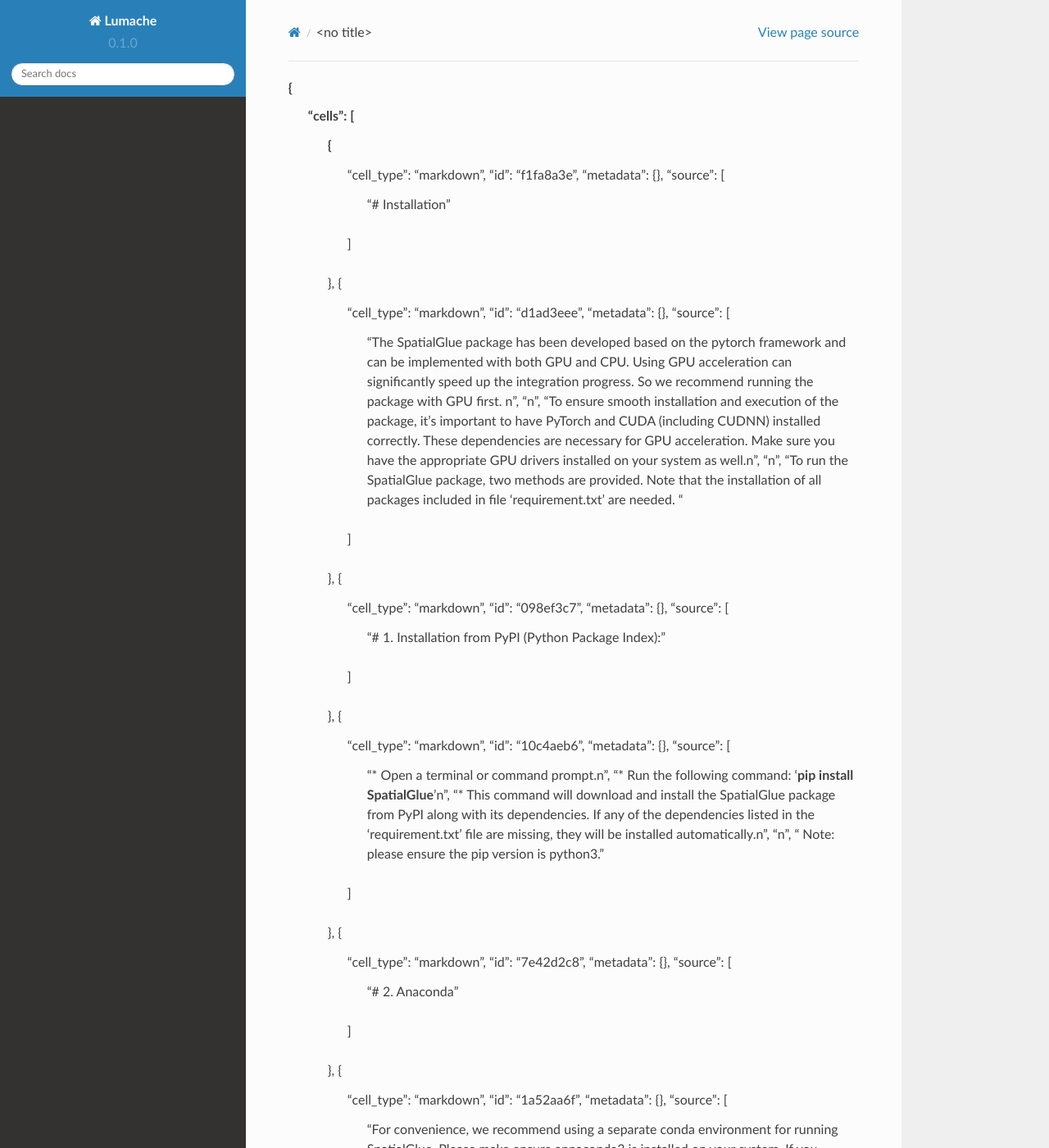
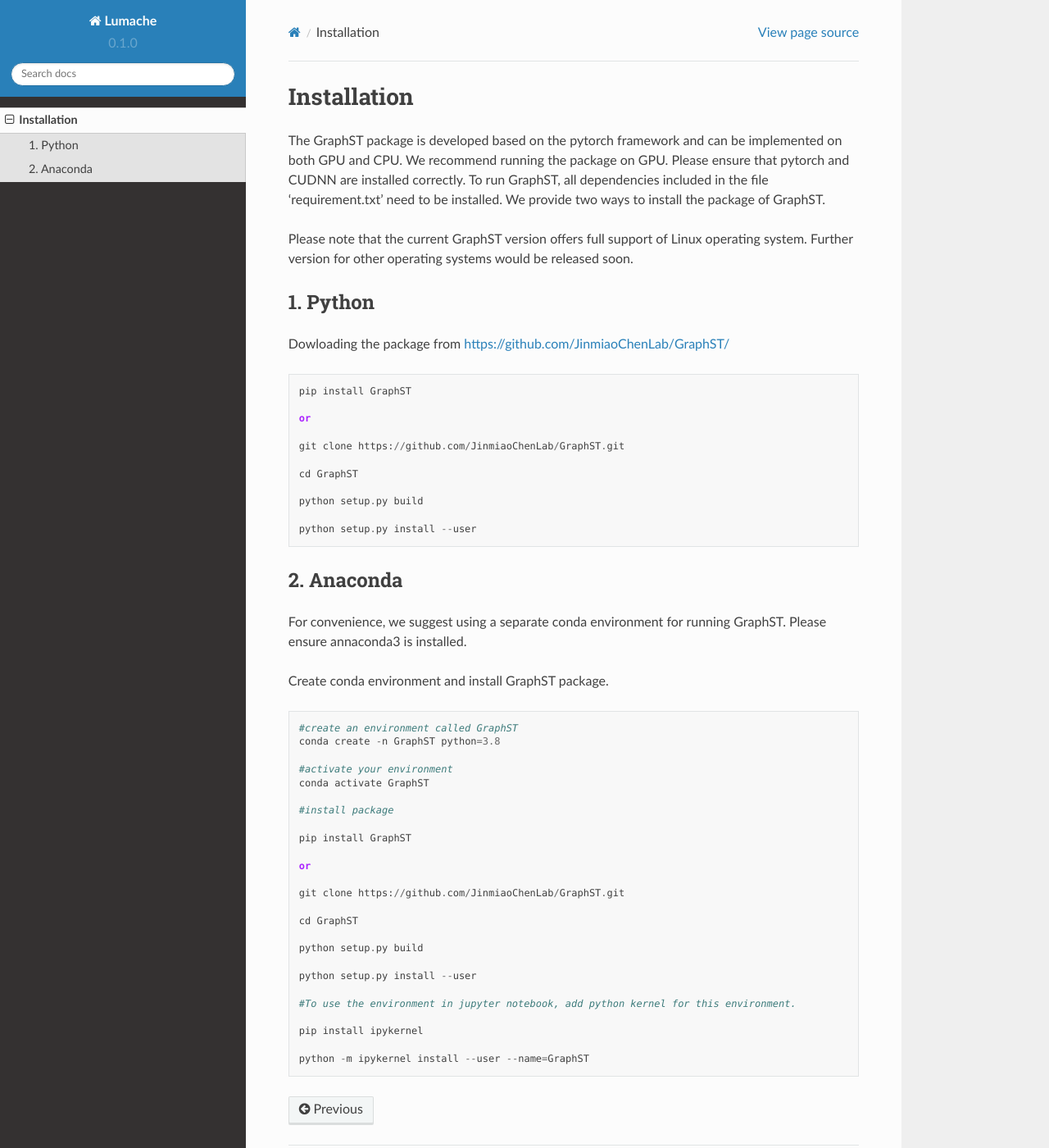
Before and after one commit to JinmiaoChenLab/SpatialGlue_tutorials, a Sphinx documentation site: the page built from docs/source/Installation.rst, in a window 1280 px wide and 1400 px high. Shown: the whole window at 82% size. Built offline with Sphinx 7.4.7 and the Read the Docs theme 2.0.0, drawn with Linux system fonts in a browser that asks for light colours; pages that are not in the unit, such as notebooks, are missing from menus; some of the changed text lies outside the part shown.

Commit message:
Update Installation.rst

```diff
--- a/docs/source/Installation.rst
+++ b/docs/source/Installation.rst
@@ -1,115 +1,65 @@
-{
- "cells": [
-  {
-   "cell_type": "markdown",
-   "id": "f1fa8a3e",
-   "metadata": {},
-   "source": [
-    "# Installation"
-   ]
-  },
-  {
-   "cell_type": "markdown",
-   "id": "d1ad3eee",
-   "metadata": {},
-   "source": [
-    "The SpatialGlue package has been developed based on the pytorch framework and can be implemented with both GPU and CPU. Using GPU acceleration can significantly speed up the integration progress. So we recommend running the package with GPU first. \n",
-    "\n",
-    "To ensure smooth installation and execution of the package, it's important to have PyTorch and CUDA (including CUDNN) installed correctly. These dependencies are necessary for GPU acceleration. Make sure you have the appropriate GPU drivers installed on your system as well.\n",
-    "\n",
-    "To run the SpatialGlue package, two methods are provided. Note that the installation of all packages included in file 'requirement.txt' are needed. "
-   ]
-  },
-  {
-   "cell_type": "markdown",
-   "id": "098ef3c7",
-   "metadata": {},
-   "source": [
-    "# 1. Installation from PyPI (Python Package Index):"
-   ]
-  },
-  {
-   "cell_type": "markdown",
-   "id": "10c4aeb6",
-   "metadata": {},
-   "source": [
-    "* Open a terminal or command prompt.\n",
-    "* Run the following command: '**pip install SpatialGlue**'\n",
-    "* This command will download and install the SpatialGlue package from PyPI along with its dependencies. If any of the dependencies listed in the 'requirement.txt' file are missing, they will be installed automatically.\n",
-    "\n",
-    "  Note: please ensure the pip version is python3."
-   ]
-  },
-  {
-   "cell_type": "markdown",
-   "id": "7e42d2c8",
-   "metadata": {},
-   "source": [
-    "# 2. Anaconda"
-   ]
-  },
-  {
-   "cell_type": "markdown",
-   "id": "1a52aa6f",
-   "metadata": {},
-   "source": [
-    "For convenience, we recommend using a separate conda environment for running SpatialGlue. Please make ensure annaconda3 is installed on your system. If you haven't installed it yet, you can download and install Anaconda3 from the official Anaconda website (https://www.anaconda.com/products/individual).\n",
-    "\n",
-    "1. Create conda environment and install SpatialGlue package."
-   ]
-  },
-  {
-   "cell_type": "markdown",
-   "id": "c236a088",
-   "metadata": {},
-   "source": [
-    "* Create an environment called SpatialGlue\n",
-    "\n",
-    "  **conda create -n SpatialGlue python=3.8** \n",
-    "  \n",
-    "\n",
-    "* Activate your environment\n",
-    "\n",
-    "  **conda activate SpatialGlue**\n",
-    "  \n",
-    "\n",
-    "* Install SpatialGlue package\n",
-    "\n",
-    "  **pip install SpatialGlue**"
-   ]
-  },
-  {
-   "cell_type": "markdown",
-   "id": "5f9a2ad0",
-   "metadata": {},
-   "source": [
-    "2. To use the environment in jupyter notebook, add python kernel for this environment.\n",
-    "\n",
-    "   **pip install ipykernel**\n",
-    "\n",
-    "   **python -m ipykernel install --user --name=SpatialGlue**"
-   ]
-  }
- ],
- "metadata": {
-  "kernelspec": {
-   "display_name": "long",
-   "language": "python",
-   "name": "long"
-  },
-  "language_info": {
-   "codemirror_mode": {
-    "name": "ipython",
-    "version": 3
-   },
-   "file_extension": ".py",
-   "mimetype": "text/x-python",
-   "name": "python",
-   "nbconvert_exporter": "python",
-   "pygments_lexer": "ipython3",
-   "version": "3.8.0"
-  }
- },
- "nbformat": 4,
- "nbformat_minor": 5
-}
+.. GraphST documentation master file, created by
+   sphinx-quickstart on Thu Sep 16 19:43:51 2021.
+   You can adapt this file completely to your liking, but it should at least
+   contain the root `toctree` directive.
+
+Installation
+============
+
+The GraphST package is developed based on the pytorch framework and can be implemented on both GPU and CPU.
+We recommend running the package on GPU. Please ensure that pytorch and CUDNN are installed correctly. To run GraphST, all dependencies included in the file 'requirement.txt' need to be installed. We provide two ways to install the package of GraphST.
+
+Please note that the current GraphST version offers full support of Linux operating system. Further version for other operating systems would be released soon.
+
+1. Python
+---------------------
+
+Dowloading the package from https://github.com/JinmiaoChenLab/GraphST/
+
+.. code-block:: python
+
+   pip install GraphST
+
+   or
+
+   git clone https://github.com/JinmiaoChenLab/GraphST.git
+
+   cd GraphST
+
+   python setup.py build
+
+   python setup.py install --user
+
+2. Anaconda
+------------
+For convenience, we suggest using a separate conda environment for running GraphST. Please ensure annaconda3 is installed.
+
+Create conda environment and install GraphST package.
+
+.. code-block:: python
+
+   #create an environment called GraphST
+   conda create -n GraphST python=3.8
+
+   #activate your environment
+   conda activate GraphST
+
+   #install package
+
+   pip install GraphST
+
+   or
+
+   git clone https://github.com/JinmiaoChenLab/GraphST.git
+
+   cd GraphST
+
+   python setup.py build
+
+   python setup.py install --user
+
+   #To use the environment in jupyter notebook, add python kernel for this environment.
+
+   pip install ipykernel
+
+   python -m ipykernel install --user --name=GraphST
```
